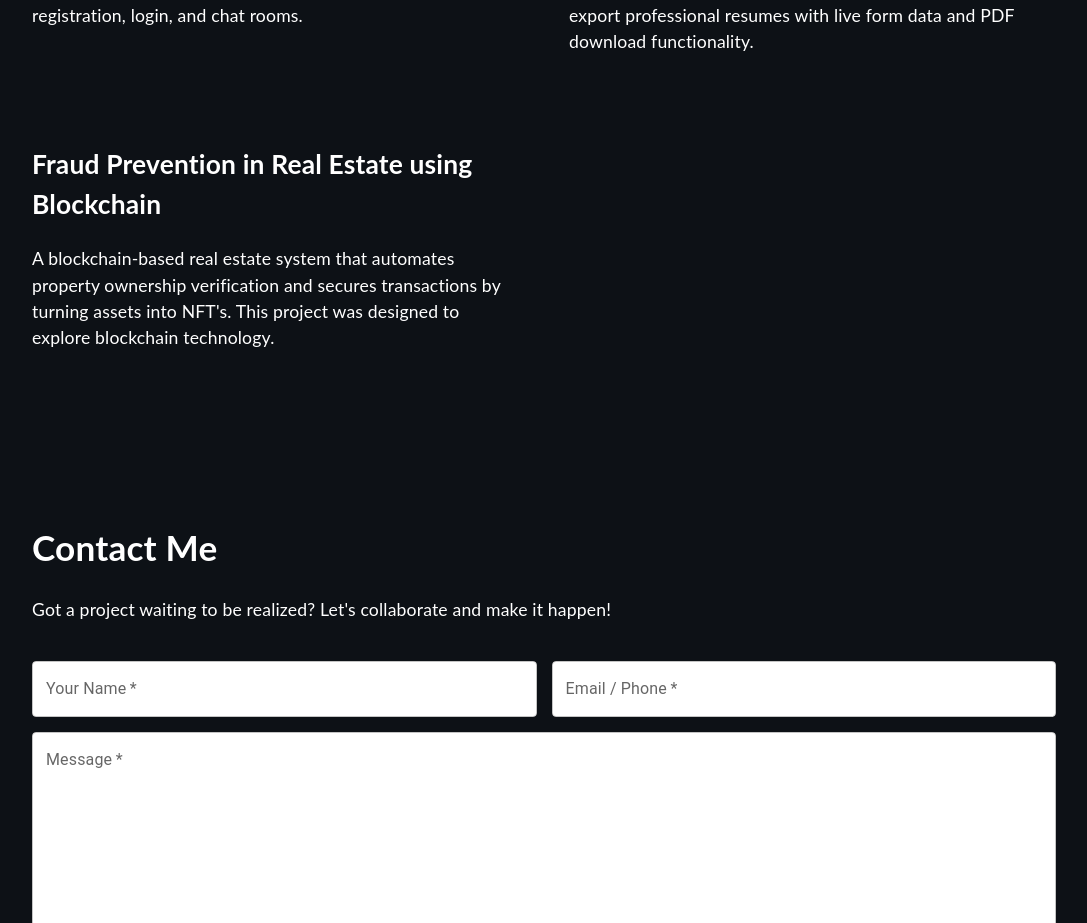
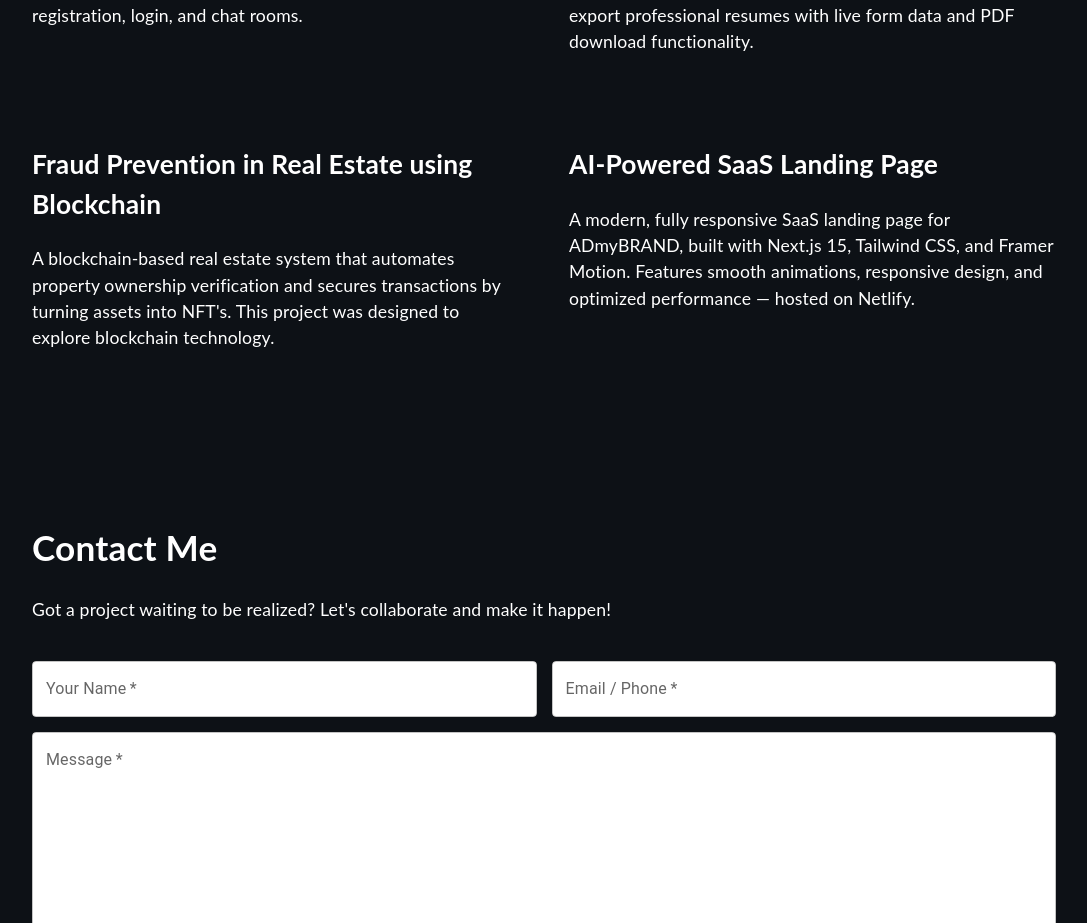
Before and after one commit to Anurag078/Portfolio, a React (Create React App) app: page / in a window 1280 px wide. Shown: the part 2945-3868 px from the top of the page, without its empty margins (96-1183 px from the left). Built offline with nearby package versions, Linux system fonts and the light colour scheme.

Commit message:
Updated Navigation and Timeline components

```diff
--- a/src/components/Project.tsx
+++ b/src/components/Project.tsx
@@ -26,22 +26,29 @@ function Project() {
 </div>
 
             <div className="project">
-                <a href="https://www.filmate.club/" target="_blank" rel="noreferrer"><h2>Task Management Web App</h2></a>
+                <a href="" target="_blank" rel="noreferrer"><h2>Task Management Web App</h2></a>
                 <p>Built a full-stack task management app with Angular, Spring Boot, Hibernate, and MySQL, enabling task CRUD operations with role-based access control and REST API integration.</p>
             </div>
             <div className="project">
-                <a href="https://yujisatojr.itch.io/highspeedchase" target="_blank" rel="noreferrer"><h2>Real-time Chat Application</h2></a>
+                <a href="" target="_blank" rel="noreferrer"><h2>Real-time Chat Application</h2></a>
                 <p>Developed a multi-user chat app with real-time messaging using PHP, Ratchet WebSocket, and MySQL, featuring user registration, login, and chat rooms.</p>
             </div>
             <div className="project">
-                <a href="https://yujisatojr.itch.io/spacecraft" target="_blank" rel="noreferrer"><h2>Resume Builder</h2></a>
+                <a href="" target="_blank" rel="noreferrer"><h2>Resume Builder</h2></a>
                 <p>Built a resume generator web app using MongoDB, Express.js, React.js, and Node.js, enabling users to create, preview, and export professional resumes with live form data and PDF download functionality.</p>
             </div>
             <div className="project">
-                <a href="https://www.datumlearn.com/" target="_blank" rel="noreferrer"><h2>Fraud Prevention in Real Estate using Blockchain</h2></a>
+                <a href="" target="_blank" rel="noreferrer"><h2>Fraud Prevention in Real Estate using Blockchain</h2></a>
                 <p>A blockchain-based real estate system that automates property ownership verification and secures transactions by turning assets into NFT's. This project was designed to explore blockchain technology. </p>
             </div>
-
+             <div className="project">
+                    <a href="" target="_blank" rel="noreferrer">
+                        <h2>AI-Powered SaaS Landing Page</h2>
+                    </a>
+                    <p>
+                        A modern, fully responsive SaaS landing page for ADmyBRAND, built with Next.js 15, Tailwind CSS, and Framer Motion. Features smooth animations, responsive design, and optimized performance — hosted on Netlify.
+                    </p>
+                </div>
         </div>
     </div>
     );
```
